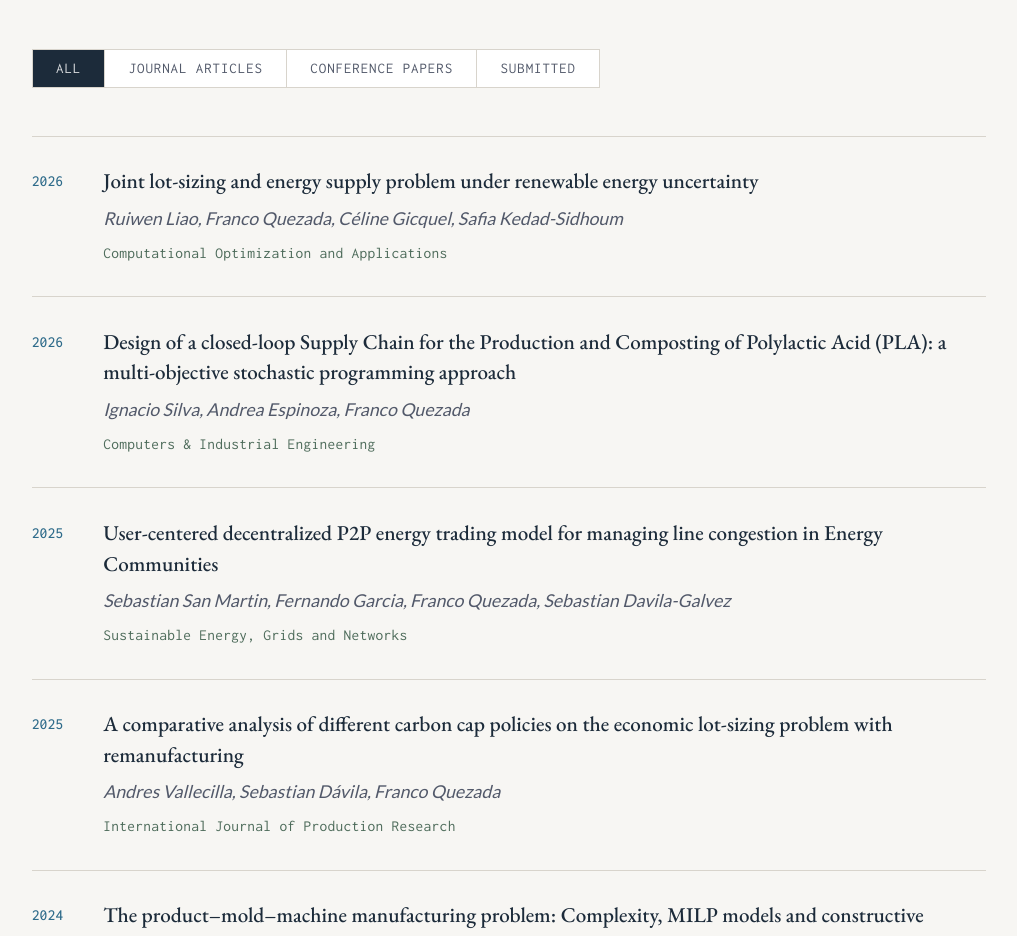
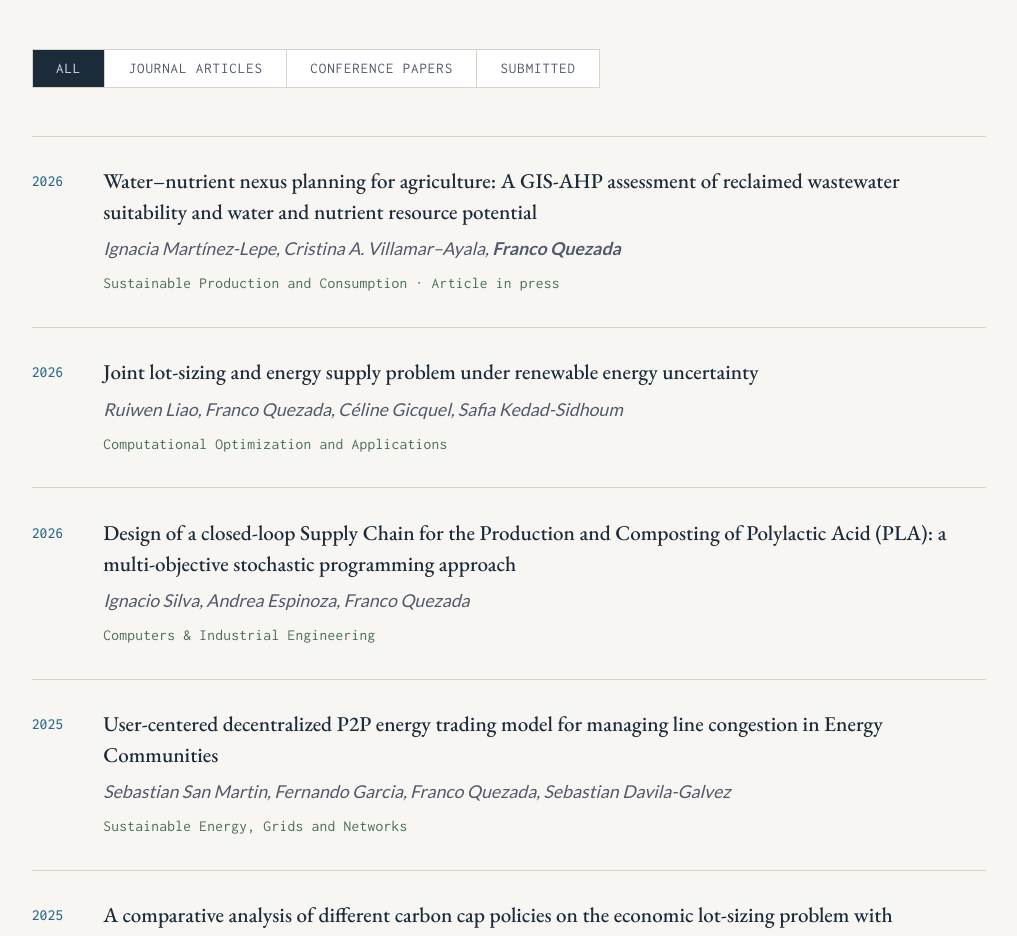
Before and after one commit to FrancoQuezada/academic-page, a plain HTML site: page index.html in a window 1280 px wide. Shown: the part 2460-3396 px from the top of the page, without its empty margins (131-1148 px from the left). Drawn offline with nearby package versions, Linux system fonts and the light colour scheme.

Commit message:
Add 2026 water–nutrient nexus publication

```diff
--- a/index.html
+++ b/index.html
@@ -506,6 +506,7 @@
       <button class="pub-filter" onclick="filterPubs('submitted',this)">Submitted</button>
     </div>
     <div class="pub-list reveal">
+      <div class="pub-item" data-type="journal"><div class="pub-year">2026</div><div><div class="pub-title">Water–nutrient nexus planning for agriculture: A GIS-AHP assessment of reclaimed wastewater suitability and water and nutrient resource potential</div><div class="pub-authors">Ignacia Martínez-Lepe, Cristina A. Villamar–Ayala, <strong>Franco Quezada</strong></div><div class="pub-journal">Sustainable Production and Consumption · Article in press</div></div></div>
       <div class="pub-item" data-type="journal"><div class="pub-year">2026</div><div><div class="pub-title"><a href="https://doi.org/10.1007/s10589-026-00821-0" target="_blank">Joint lot-sizing and energy supply problem under renewable energy uncertainty</a></div><div class="pub-authors">Ruiwen Liao, Franco Quezada, Céline Gicquel, Safia Kedad-Sidhoum</div><div class="pub-journal">Computational Optimization and Applications</div></div></div>
       <div class="pub-item" data-type="journal"><div class="pub-year">2026</div><div><div class="pub-title"><a href="https://doi.org/10.1016/j.cie.2026.112019" target="_blank">Design of a closed-loop Supply Chain for the Production and Composting of Polylactic Acid (PLA): a multi-objective stochastic programming approach</a></div><div class="pub-authors">Ignacio Silva, Andrea Espinoza, Franco Quezada</div><div class="pub-journal">Computers &amp; Industrial Engineering</div></div></div>
       <div class="pub-item" data-type="journal"><div class="pub-year">2025</div><div><div class="pub-title"><a href="https://doi.org/10.1016/j.segan.2025.101931" target="_blank">User-centered decentralized P2P energy trading model for managing line congestion in Energy Communities</a></div><div class="pub-authors">Sebastian San Martin, Fernando Garcia, Franco Quezada, Sebastian Davila-Galvez</div><div class="pub-journal">Sustainable Energy, Grids and Networks</div></div></div>
```
